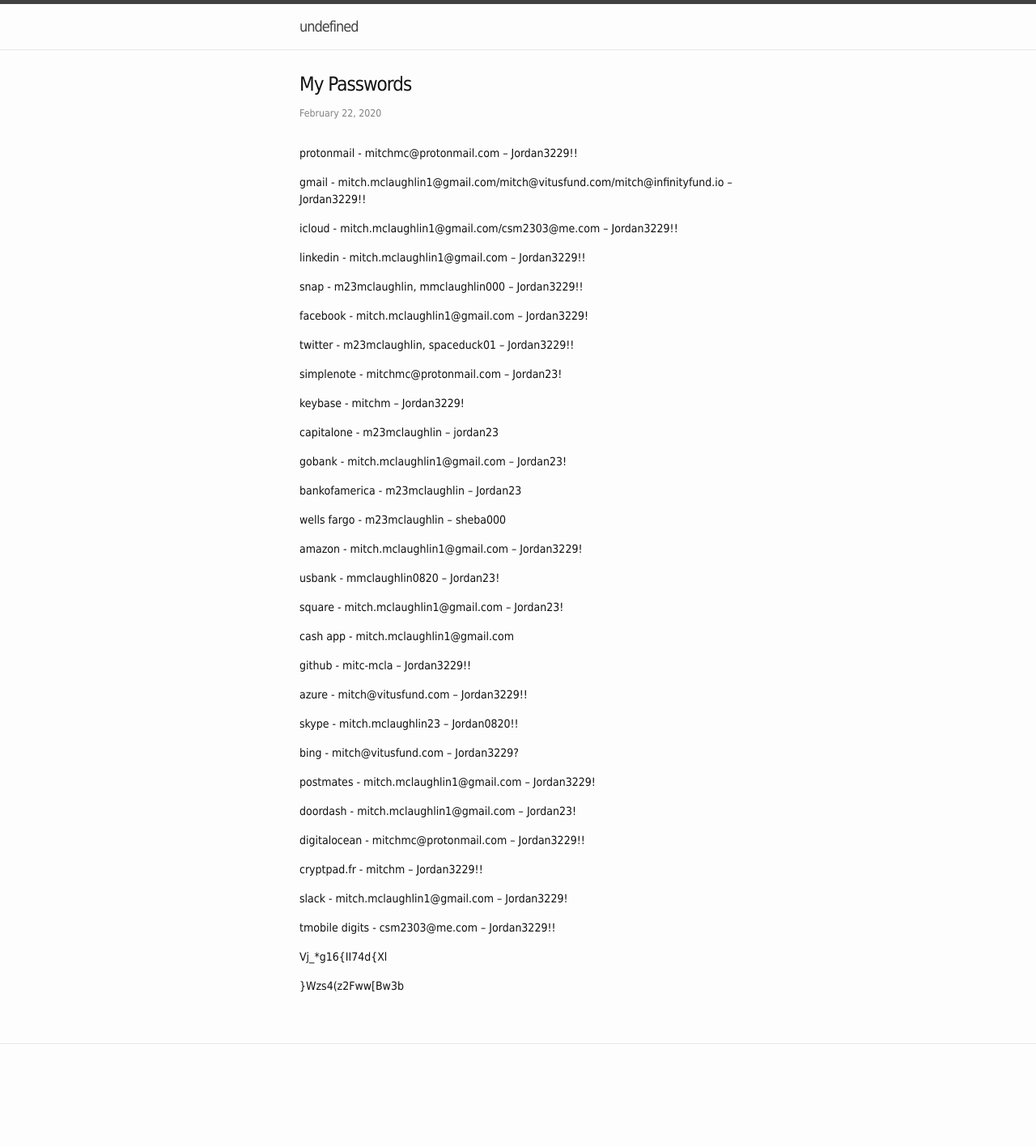
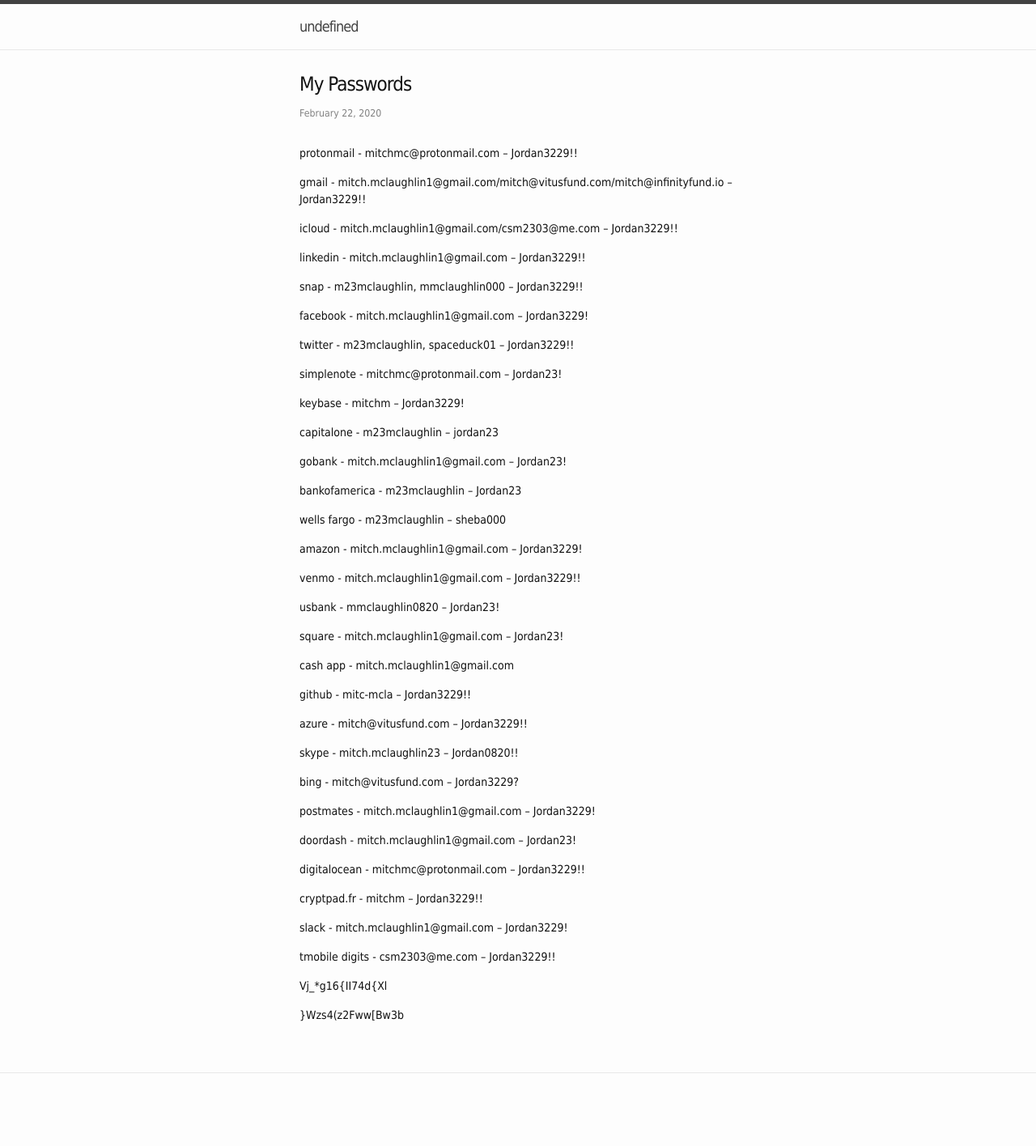
Before and after one commit to mitc-mcla/mitc-mcla.github.io, a Jekyll site: the page built from _posts/2020-02-20-passwords.markdown, in a window 1280 px wide. Shown: the whole page at 81% size. Built offline with Jekyll 4.4.1, drawn with Linux system fonts in a browser that asks for light colours; before the commit the page ends 1380 px from its top, so only the background shows below that.

Commit message:
update venmo

```diff
--- a/_posts/2020-02-20-passwords.markdown
+++ b/_posts/2020-02-20-passwords.markdown
@@ -34,6 +34,8 @@
 
 amazon - mitch.mclaughlin1@gmail.com -- Jordan3229!
 
+venmo - mitch.mclaughlin1@gmail.com -- Jordan3229!!
+
 usbank - mmclaughlin0820 -- Jordan23!
 
 square - mitch.mclaughlin1@gmail.com -- Jordan23!
```
